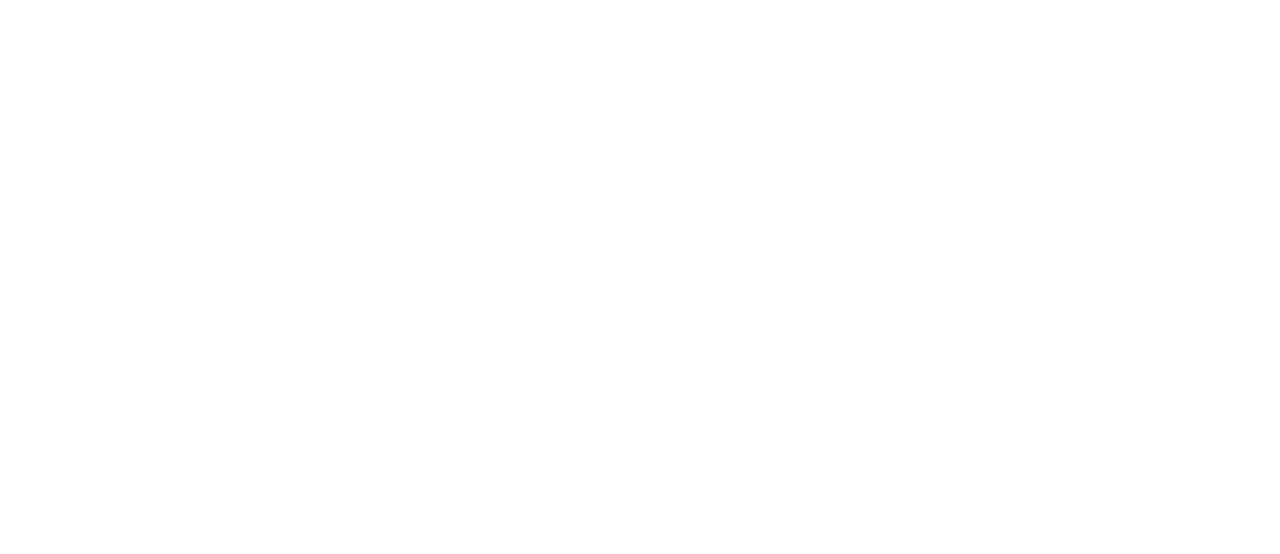
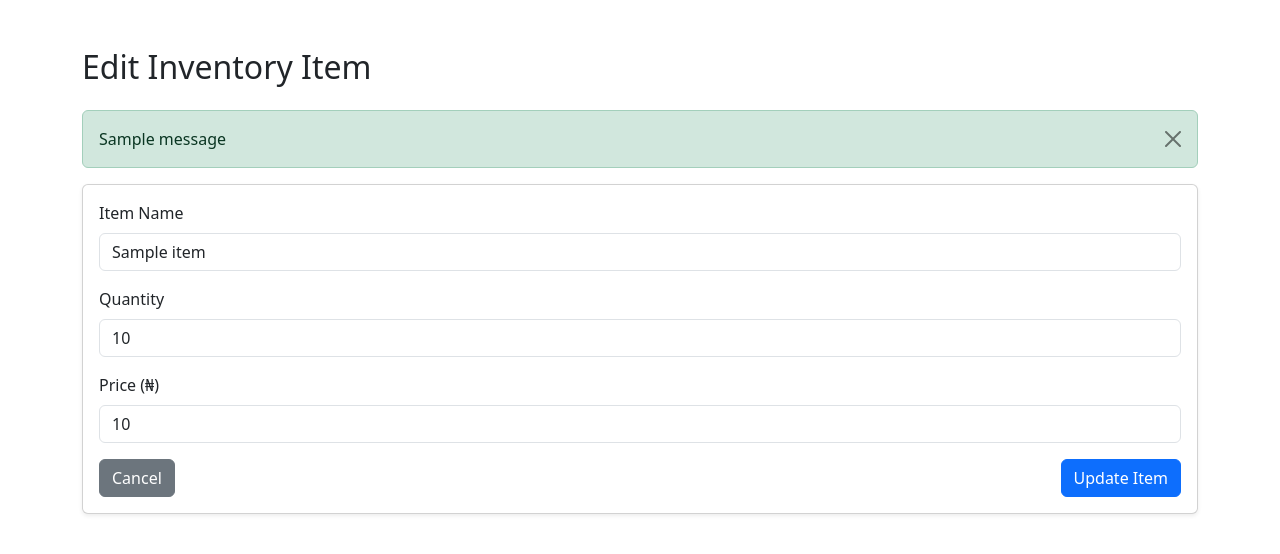
Before and after one commit to digfoot22222/lyvitos.plates.website, a Flask app: page /update/1 in a window 1280 px wide. Before the commit the part shown is empty. Shown: the top 554 px of the page. Run offline with Flask 3, Linux system fonts and the light colour scheme; tables that the repository leaves empty or names only in its code hold one stand-in row (values such as "Sample post"); one stand-in notice (Sample message) is shown; some libraries are stand-ins or nearby versions.

Commit message:
add file via upload
bhucsc assignment

```diff
--- a/lyvito/templates/index.html
+++ b/lyvito/templates/index.html
@@ -1,7 +1,7 @@
 <!DOCTYPE html>
 <html>
 <head>
-  <title>Inventory</title>
+  <title>sabastines phone store</title>
   <link href="https://cdn.jsdelivr.net/npm/bootstrap@5.3.0/dist/css/bootstrap.min.css" rel="stylesheet">
   <link rel="stylesheet" href="{{ url_for('static', filename='style.css') }}">
   <script>
--- a/lyvito/templates/update.html
+++ b/lyvito/templates/update.html
@@ -0,0 +1,51 @@
+<!DOCTYPE html>
+<html>
+<head>
+  <title>Edit Item</title>
+  <link href="https://cdn.jsdelivr.net/npm/bootstrap@5.3.0/dist/css/bootstrap.min.css" rel="stylesheet">
+</head>
+<body class="container mt-5">
+  <h2 class="mb-4">Edit Inventory Item</h2>
+
+  <!-- Flash Message -->
+  {% with messages = get_flashed_messages(with_categories=true) %}
+    {% if messages %}
+      {% for category, message in messages %}
+        <div class="alert alert-{{ category }} alert-dismissible fade show" role="alert">
+          {{ message }}
+          <button type="button" class="btn-close" data-bs-dismiss="alert"></button>
+        </div>
+      {% endfor %}
+    {% endif %}
+  {% endwith %}
+
+  <!-- Edit Form Card -->
+  <div class="card shadow-sm">
+    <div class="card-body">
+      <form method="POST">
+        <div class="mb-3">
+          <label for="name" class="form-label">Item Name</label>
+          <input type="text" id="name" name="name" value="{{ item[1] }}" class="form-control" required>
+        </div>
+
+        <div class="mb-3">
+          <label for="quantity" class="form-label">Quantity</label>
+          <input type="number" id="quantity" name="quantity" value="{{ item[2] }}" class="form-control" min="0" required>
+        </div>
+
+        <div class="mb-3">
+          <label for="price" class="form-label">Price (₦)</label>
+          <input type="number" step="0.01" id="price" name="price" value="{{ item[3] }}" class="form-control" min="0" required>
+        </div>
+
+        <div class="d-flex justify-content-between">
+          <a href="{{ url_for('index') }}" class="btn btn-secondary">Cancel</a>
+          <button type="submit" class="btn btn-primary">Update Item</button>
+        </div>
+      </form>
+    </div>
+  </div>
+
+  <script src="https://cdn.jsdelivr.net/npm/bootstrap@5.3.0/dist/js/bootstrap.bundle.min.js"></script>
+</body>
+</html>
```
